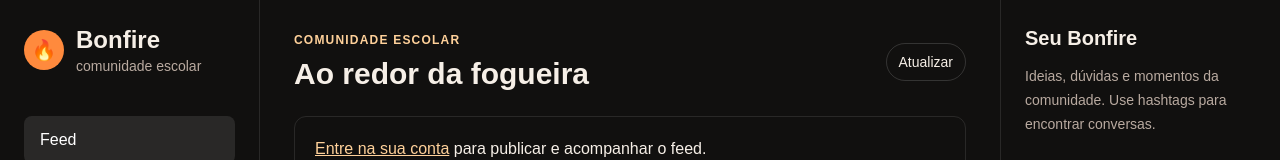
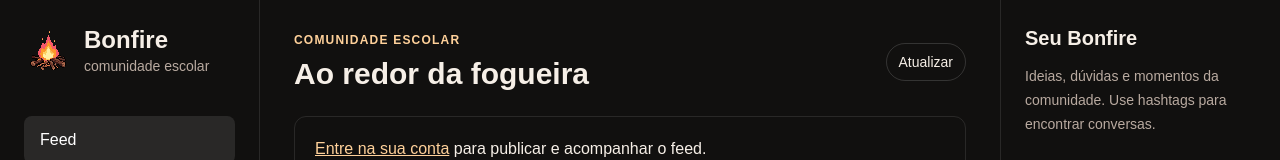
Before and after one commit to blueclaro/bonfire, a Next.js app: page / in a window 1280 px wide. Shown: the top 160 px of the page. Built offline with nearby package versions, Linux system fonts and the light colour scheme; no server answers.

Commit message:
Substitui logo por fogueira animada fornecida pelo usuario

```diff
--- a/src/app/layout.tsx
+++ b/src/app/layout.tsx
@@ -4,6 +4,7 @@
 export const metadata: Metadata = {
   title: "Bonfire",
   description: "A comunidade escolar em um só lugar.",
+  icons: { icon: { url: "/bonfire.gif", type: "image/gif" } },
 };
 
 export default function RootLayout({ children }: Readonly<{ children: React.ReactNode }>) {
--- /dev/null
+++ b/src/components/BonfireLogo.tsx
@@ -0,0 +1,4 @@
+/** Serve the original GIF directly so its animation is preserved. */
+export default function BonfireLogo({ large = false }: { large?: boolean }) {
+  return <img src="/bonfire.gif" alt="" aria-hidden="true" width={large ? 72 : 48} height={large ? 72 : 48} className={`${large ? "mx-auto h-[72px] w-[72px]" : "h-12 w-12"} shrink-0 object-contain [image-rendering:pixelated]`} />;
+}
--- a/src/components/Sidebar.tsx
+++ b/src/components/Sidebar.tsx
@@ -1,6 +1,7 @@
 "use client";
 
 import Link from "next/link";
+import BonfireLogo from "@/components/BonfireLogo";
 import { useState } from "react";
 import ModerationLink from "@/components/ModerationLink";
 import NotificationBell from "@/components/NotificationBell";
@@ -21,7 +22,7 @@
   return <aside className="min-w-0 self-start border-b border-white/10 p-4 xl:min-h-screen xl:border-b-0 xl:border-r xl:p-6" onKeyDown={event => { if (event.key === "Escape") setMenuOpen(false); }}>
     <div className="flex items-center justify-between gap-3 xl:mb-10">
     <Link className="flex min-w-0 items-center gap-3" href="/">
-      <div className="flex h-10 w-10 items-center justify-center rounded-full bg-[#ff8a3d] text-xl">🔥</div>
+      <BonfireLogo />
       <div><h1 className="text-2xl font-bold">Bonfire</h1><p className="text-sm text-[#b9aaa0]">comunidade escolar</p></div>
     </Link>
     <button type="button" aria-expanded={menuOpen} aria-controls="main-navigation" onClick={() => setMenuOpen(open => !open)} className="min-h-11 shrink-0 rounded-xl border border-white/20 px-4 text-sm font-bold text-[#ffd19a] xl:hidden">{menuOpen ? "Fechar" : "Menu"}</button>
```
Also changed, not shown: src/app/login/page.tsx (+2 -1 lines), public/bonfire.gif (added).
